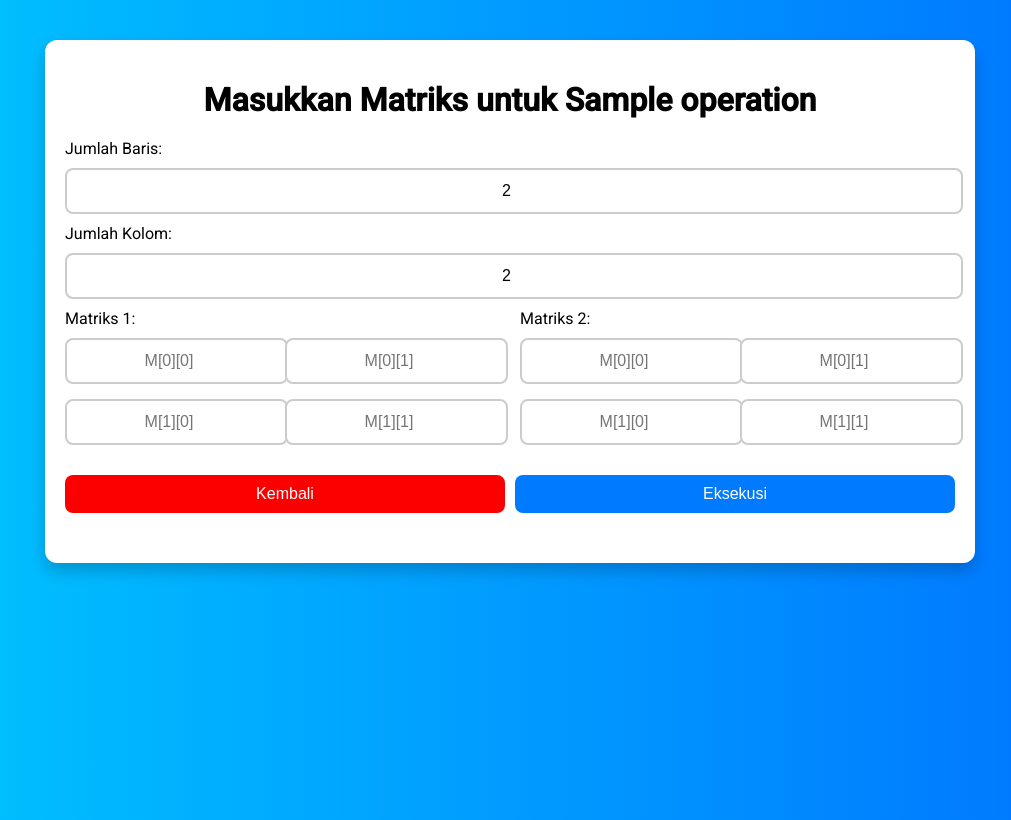
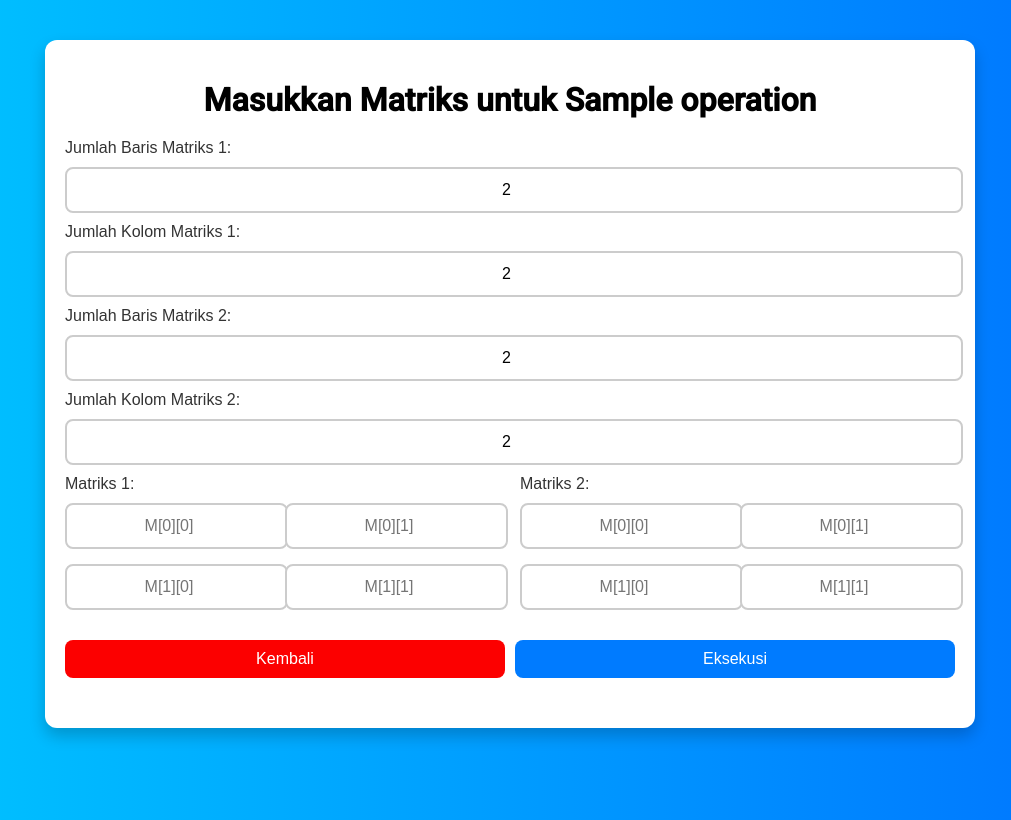
Before and after one commit to fathuhu/Alin-Matrix, a Flask app: template templates/input.html in a window 1280 px wide. Shown: the whole page, without its empty margins (130-1141 px from the left). Run offline with Flask 3, Linux system fonts and the light colour scheme; the template is opened without the code that fills it: most values are stand-ins (such as "Sample title", 1, 10 or a date in 2020).

Commit message:
add more operation matrix

```diff
--- a/app.py
+++ b/app.py
@@ -1,5 +1,6 @@
 from flask import Flask, render_template, request
 import numpy as np
+
 
 app = Flask(__name__)
 
@@ -14,87 +15,187 @@ def choose_operation():
 
 @app.route('/process_matrices', methods=['POST'])
 def process_matrices():
-    rows = int(request.form['rows'])
-    cols = int(request.form['cols'])
+    rows1 = int(request.form['rows1'])
+    cols1 = int(request.form['cols1'])
     operation = request.form['operation']
+    steps = []  # Inisialisasi steps sebagai list kosong
+    method = request.form.get('method', 'gauss')  # Tambahkan nilai default 'gauss' jika tidak ada input method
+
+    if operation not in ['determinant', 'transpose', 'scalar_multiplication', 'power', 'inverse', 'row_echelon', 'solve_linear_system']:
+        rows2 = int(request.form['rows2'])
+        cols2 = int(request.form['cols2'])
 
     # Konversi input Matriks 1 dari grid menjadi numpy array
-    matrix1 = np.zeros((rows, cols))
-    for i in range(rows):
-        for j in range(cols):
+    matrix1 = np.zeros((rows1, cols1))
+    for i in range(rows1):
+        for j in range(cols1):
             cell_value = request.form.get(f'matrix1-grid_cell_{i}_{j}')
             matrix1[i, j] = float(cell_value) if cell_value else 0
 
     # Mengambil nilai matriks 2 jika diperlukan
     matrix2 = None
     if operation not in ['determinant', 'transpose', 'scalar_multiplication', 'power', 'inverse', 'row_echelon', 'solve_linear_system']:
-        matrix2 = np.zeros((rows, cols))
-        for i in range(rows):
-            for j in range(cols):
+        matrix2 = np.zeros((rows2, cols2))
+        for i in range(rows2):
+            for j in range(cols2):
                 cell_value = request.form.get(f'matrix2-grid_cell_{i}_{j}')
                 matrix2[i, j] = float(cell_value) if cell_value else 0
 
     # Mengambil nilai skalar jika diperlukan
     scalar = float(request.form.get('scalar', 1))
+    power = int(request.form.get('power', 1))
 
     # Pemrosesan operasi berdasarkan yang dipilih
     result = None
-    if operation == 'addition' and matrix2 is not None:
-        result = matrix1 + matrix2
-    elif operation == 'subtraction' and matrix2 is not None:
-        result = matrix1 - matrix2
-    elif operation == 'multiplication' and matrix2 is not None:
-        result = np.dot(matrix1, matrix2)
-    elif operation == 'division' and matrix2 is not None:
-        result = matrix1 / matrix2
-    elif operation == 'determinant' and rows == cols:
-        result = np.linalg.det(matrix1)
-    elif operation == 'transpose':
-        result = matrix1.T
-    elif operation == 'scalar_multiplication':
-        result = scalar * matrix1
-    elif operation == 'power' and rows == cols:
-        result = np.linalg.matrix_power(matrix1, int(scalar))
-    elif operation == 'inverse' and rows == cols:
-        try:
-            result = np.linalg.inv(matrix1)
-        except np.linalg.LinAlgError:
-            result = "Matriks tidak dapat dibalik (singular)."
-    elif operation == 'row_echelon':
-        result = row_echelon(matrix1)
-    elif operation == 'solve_linear_system':
-        result = solve_linear_system(matrix1)
-    else:
-        return "Invalid operation or matrix dimensions", 400
+    try:
+        if operation == 'addition' and matrix2 is not None and matrix1.shape == matrix2.shape:
+            result = matrix1 + matrix2
+        elif operation == 'subtraction' and matrix2 is not None and matrix1.shape == matrix2.shape:
+            result = matrix1 - matrix2
+        elif operation == 'multiplication' and matrix2 is not None:
+            result = np.dot(matrix1, matrix2)
+        elif operation == 'determinant' and rows1 == cols1:
+            result = np.linalg.det(matrix1)
+        elif operation == 'transpose':
+            result = matrix1.T
+        elif operation == 'scalar_multiplication':
+            result = scalar * matrix1
+        elif operation == 'power' and rows1 == cols1:
+            result = np.linalg.matrix_power(matrix1, int(power))
+        elif operation == 'inverse' and rows1 == cols1:
+            try:
+                result = np.linalg.inv(matrix1)
+            except np.linalg.LinAlgError:
+                result = "Error: Matriks tidak dapat dibalik (singular)."
+        elif operation == 'row_echelon':
+            result, steps = row_echelon_with_steps(matrix1)
+        elif operation == 'solve_linear_system' and rows1 == cols1:
+            result, steps = solve_linear_system(matrix1, method)
+        else:
+            return "Error: Operasi tidak valid atau dimensi matriks tidak cocok.", 400
+    except ValueError as ve:
+        result = f"Error: Nilai input tidak valid. {str(ve)}"
+    except TypeError as te:
+        result = f"Error: Jenis input tidak valid. {str(te)}"
+    except Exception as e:
+        result = f"Error tidak terduga: {str(e)}"
 
-    return render_template('result.html', result=result, operation=operation)
+    # Render template dengan menambahkan variabel `steps`
+    return render_template('result.html', result=result, operation=operation, steps=steps)
 
-def row_echelon(matrix):
-    # Implementasi sederhana OBE (Row Echelon Form)
-    m = matrix.copy()
+def row_echelon_with_steps(matrix):
+    # Salin matriks asli untuk diproses dan pastikan dalam bentuk float
+    m = matrix.copy().astype(float)
     rows, cols = m.shape
+    steps = []  # List untuk menyimpan setiap langkah
+
     for i in range(min(rows, cols)):
-        # Jika elemen utama nol, cari baris lain untuk diganti
-        if m[i, i] == 0:
-            for j in range(i + 1, rows):
-                if m[j, i] != 0:
-                    m[[i, j]] = m[[j, i]]  # Tukar baris
-                    break
+        max_row = np.argmax(np.abs(m[i:, i])) + i
+        if m[max_row, i] != 0:  # Jika elemen terbesar tidak nol, tukar baris
+            if max_row != i:
+                m[[i, max_row]] = m[[max_row, i]]  # Tukar baris
+                steps.append(f"Tukar baris {i+1} dengan baris {max_row+1}:\n{m}\n")
+
+        # Normalisasi baris dengan pivot (buat elemen utama menjadi 1)
         if m[i, i] != 0:
-            m[i] = m[i] / m[i, i]  # Normalisasi baris
-            for j in range(i + 1, rows):
-                m[j] = m[j] - m[j, i] * m[i]  # Hilangkan elemen di bawah elemen utama
-    return m
+            pivot = m[i, i]
+            m[i] = m[i] / pivot
+            steps.append(f"Normalisasi baris {i+1} dengan pivot {pivot}:\n{m}\n")
 
-def solve_linear_system(matrix):
-    # Implementasi sederhana SPL menggunakan numpy (metode linalg.solve)
+        # Eliminasi elemen di bawah elemen pivot
+        for j in range(i + 1, rows):
+            if m[j, i] != 0:
+                factor = m[j, i]
+                m[j] = m[j] - factor * m[i]
+                steps.append(f"Eliminasi elemen pada baris {j+1} menggunakan baris {i+1}:\n{m}\n")
+
+    return m, steps
+
+def solve_linear_system(matrix, method):
     try:
         A = matrix[:, :-1]
         B = matrix[:, -1]
-        solution = np.linalg.solve(A, B)
-        return solution
+        det_A = np.linalg.det(A)
+        if det_A == 0:
+            return "Sistem tidak memiliki solusi unik (determinannya nol).", []
+
+        if method == 'gauss':
+            solution, steps = gauss_elimination(matrix)
+        elif method == 'gauss-jordan':
+            solution, steps = gauss_jordan_elimination(matrix)
+        else:
+            return f"Metode '{method}' tidak dikenali. Gunakan 'gauss' atau 'gauss-jordan'.", []
+
+        result = "Solusi variabel yang dicari:\n"
+        for i, sol in enumerate(solution):
+            result += f"x{i+1} = {sol:.2f}\n"
+
+        return result, steps
     except np.linalg.LinAlgError:
-        return "Sistem tidak memiliki solusi atau memiliki solusi tak hingga."
+        return "Sistem tidak memiliki solusi atau memiliki solusi tak hingga.", []
+    except Exception as e:
+        return f"Terjadi kesalahan: {str(e)}", []
+
+def gauss_elimination(matrix):
+    m = matrix.copy().astype(float)
+    rows, cols = m.shape
+    steps = []  # List untuk menyimpan langkah-langkah eliminasi
+
+    for i in range(min(rows, cols - 1)):
+        # Partial pivoting: Cari elemen terbesar di kolom sebagai pivot
+        max_row = np.argmax(np.abs(m[i:, i])) + i
+        if m[max_row, i] != 0:
+            if max_row != i:
+                m[[i, max_row]] = m[[max_row, i]]  # Tukar baris
+                steps.append(f"Tukar baris {i+1} dengan baris {max_row+1}:\n{m}\n")
+
+            # Normalisasi baris dengan pivot
+            pivot = m[i, i]
+            m[i] = m[i] / pivot
+            steps.append(f"Normalisasi baris {i+1} dengan pivot {pivot}:\n{m}\n")
+
+            # Eliminasi elemen di bawah pivot
+            for j in range(i + 1, rows):
+                factor = m[j, i]
+                m[j] = m[j] - factor * m[i]
+                steps.append(f"Eliminasi elemen pada baris {j+1} menggunakan baris {i+1}:\n{m}\n")
+
+    # Back substitution untuk menemukan solusi
+    solution = np.zeros(rows)
+    for i in range(rows - 1, -1, -1):
+        solution[i] = (m[i, -1] - np.dot(m[i, i+1:cols-1], solution[i+1:])) / m[i, i]
+        steps.append(f"Substitusi balik untuk x{i+1} = {solution[i]}:\n{m}\n")
+
+    return solution, steps
+
+def gauss_jordan_elimination(matrix):
+    m = matrix.copy().astype(float)
+    rows, cols = m.shape
+    steps = []  # List untuk menyimpan langkah-langkah eliminasi
+
+    for i in range(min(rows, cols - 1)):
+        # Partial pivoting: Cari elemen terbesar di kolom sebagai pivot
+        max_row = np.argmax(np.abs(m[i:, i])) + i
+        if m[max_row, i] != 0:
+            if max_row != i:
+                m[[i, max_row]] = m[[max_row, i]]  # Tukar baris
+                steps.append(f"Tukar baris {i+1} dengan baris {max_row+1}:\n{m}\n")
+
+            # Normalisasi baris dengan pivot
+            pivot = m[i, i]
+            m[i] = m[i] / pivot
+            steps.append(f"Normalisasi baris {i+1} dengan pivot {pivot}:\n{m}\n")
+
+            # Eliminasi elemen di atas dan di bawah pivot
+            for j in range(rows):
+                if j != i:
+                    factor = m[j, i]
+                    m[j] = m[j] - factor * m[i]
+                    steps.append(f"Eliminasi elemen pada baris {j+1} menggunakan baris {i+1}:\n{m}\n")
+
+    # Solusi dari matriks Gauss-Jordan
+    solution = m[:, -1]
+    return solution, steps
 
 if __name__ == '__main__':
     app.run(debug=True)
--- a/templates/index.html
+++ b/templates/index.html
@@ -59,7 +59,6 @@
             <option value="addition">Penjumlahan</option>
             <option value="subtraction">Pengurangan</option>
             <option value="multiplication">Perkalian</option>
-            <option value="division">Pembagian</option>
             <option value="determinant">Determinan</option>
             <option value="transpose">Transpose</option>
             <option value="scalar_multiplication">Perkalian Skalar</option>
--- a/templates/input.html
+++ b/templates/input.html
@@ -44,7 +44,6 @@
             gap: 5px;
             flex: 1;
         }
-        /* Responsif input lebih fleksibel terhadap lebar grid */
         input[type="number"] {
             width: 100%;
             height: 40px;
@@ -54,12 +53,10 @@
             border-radius: 8px;
             transition: border-color 0.3s ease;
         }
-
         input[type="number"]:focus {
             border-color: #007BFF;
             outline: none;
         }
-
         button {
             width: 100%;
             background-color: #007BFF;
@@ -72,56 +69,107 @@
             cursor: pointer;
             transition: background-color 0.3s ease, transform 0.3s ease;
         }
-
         button:hover {
             background-color: #0056b3;
             transform: translateY(-2px);
         }
-
         button:active {
             transform: translateY(1px);
         }
-
         .button-container {
             display: flex;
             justify-content: space-between;
-            gap: 10px; /* Memberi jarak antara tombol Kembali dan Eksekusi */
+            gap: 10px;
         }
-
         .back-button {
-            background-color: #fc0000; /* Warna abu-abu untuk tombol kembali */
+            background-color: #fc0000;
         }
-
         .back-button:hover {
             background-color: #af0404;
         }
-
         .back-button:active {
             transform: translateY(1px);
         }
-
         h1 {
             text-align: center;
             color: #000000;
             margin-bottom: 20px;
         }
+        label {
+            font-family: Arial, sans-serif;
+            font-size: 16px;
+            margin-right: 10px;
+            color: #333;
+        }
 
-        /* Aturan untuk layar kecil */
+        select {
+            font-family: Arial, sans-serif;
+            font-size: 16px;
+            padding: 5px 10px;
+            border: 1px solid #ccc;
+            border-radius: 4px;
+            background-color: #f8f8f8;
+            cursor: pointer;
+            transition: all 0.3s ease;
+        }
+
+        /* Style untuk tampilan dropdown saat difokuskan */
+        select:focus {
+            outline: none;
+            border-color: #66afe9;
+            box-shadow: 0 0 8px rgba(102, 175, 233, 0.6);
+            background-color: #fff;
+        }
+
+        /* Style saat pointer berada di atas dropdown */
+        select:hover {
+            border-color: #888;
+        }
+
+        /* Style untuk menata opsi dropdown */
+        option {
+            font-size: 16px;
+            padding: 5px;
+        }
+
+        /* Style untuk kontainer elemen dropdown */
+        #method {
+            margin-top: 10px;
+        }
+
+        /* Style untuk posisi dan jarak */
+        select, label {
+            display: inline-block;
+            vertical-align: middle;
+        }
+
+        /* Container styling jika ada div pembungkus */
+        .dropdown-container {
+            display: flex;
+            align-items: center;
+            margin-bottom: 15px;
+        }
+
+        /* Untuk memisahkan dropdown dari elemen lainnya */
+        .dropdown-container + * {
+            margin-top: 15px;
+        }
+
         @media (max-width: 480px) {
             form {
                 width: 90%;
             }
-
             button, input, label {
                 font-size: 14px;
             }
             .matrix-container {
                 flex-direction: column;
             }
+            .button-container {
+                flex-direction: column;
+            }
 
-            .button-container {
-                flex-direction: column; /* Tombol ditumpuk pada layar kecil */
-            }
+
         }
     </style>
 </head>
@@ -129,12 +177,26 @@
     <form action="/process_matrices" method="POST">
         <h1>Masukkan Matriks untuk {{ operation }}</h1>
         <input type="hidden" name="operation" value="{{ operation }}">
-        <label for="rows">Jumlah Baris:</label>
-        <input type="number" id="rows" name="rows" value="2" min="1">
-        <label for="cols">Jumlah Kolom:</label>
-        <input type="number" id="cols" name="cols" value="2" min="1">
 
-        <!-- Container untuk kedua grid berdampingan -->
+        <label for="rows1">Jumlah Baris Matriks 1:</label>
+        <input type="number" id="rows1" name="rows1" value="2" min="1">
+        <label for="cols1">Jumlah Kolom Matriks 1:</label>
+        <input type="number" id="cols1" name="cols1" value="2" min="1" oninput="validateMatrixDimensions('{{ operation }}')">
+
+        {% if operation not in ['determinant', 'transpose', 'scalar_multiplication', 'power', 'inverse', 'row_echelon', 'solve_linear_system'] %}
+        <div id="matrix2-container">
+            <label for="rows2">Jumlah Baris Matriks 2:</label>
+            <input type="number" id="rows2" name="rows2" value="2" min="1" oninput="validateMatrixDimensions('{{ operation }}')">
+            <label for="cols2">Jumlah Kolom Matriks 2:</label>
+            <input type="number" id="cols2" name="cols2" value="2" min="1">
+        </div>
+        {% endif %}
+
+        <!-- Peringatan untuk dimensi yang tidak cocok -->
+        <div id="dimension-warning" style="color: red; font-size: 14px; display: none;">
+            Peringatan: Jumlah kolom Matriks 1 harus sama dengan jumlah baris Matriks 2 untuk operasi perkalian!
+        </div>
+
         <div class="matrix-container">
             <div>
                 <label for="matrix1">Matriks 1:</label>
@@ -150,14 +212,27 @@
         </div>
 
         {% if operation == 'scalar_multiplication' %}
-        <label for="scalar">Masukkan Skalar:</label>
-        <input type="number" id="scalar" name="scalar" value="1">
+        <label for="scalar">Skalar:</label>
+        <input type="number" id="scalar" name="scalar" value="2">
         {% endif %}
 
-        <!-- Container untuk tombol kembali dan eksekusi -->
+        {% if operation == 'power' %}
+        <label for="power">Pangkat:</label>
+        <input type="number" id="power" name="power" value="2">
+        {% endif %}
+
+        {% if operation == 'solve_linear_system' %}
+        <label for="method">Metode:</label>
+        <select id="method" name="method">
+            <option value="gauss">Eliminasi Gauss</option>
+            <option value="gauss-jordan">Eliminasi Gauss-Jordan</option>
+        </select>
+        {% endif %}
+
+
         <div class="button-container">
             <button type="button" class="back-button" onclick="window.location.href='{{ url_for('index') }}'">Kembali</button>
-            <button type="submit">Eksekusi</button>
+            <button type="submit" id="execute-button" {% if operation == "multiplication" %}disabled{% endif %}>Eksekusi</button>
         </div>
     </form>
 
@@ -165,8 +240,8 @@
         function createMatrixGrid(containerId, rows, cols) {
             let container = document.getElementById(containerId);
             container.innerHTML = '';
-            container.style.gridTemplateColumns = `repeat(${cols}, minmax(50px, 1fr))`; // Membuat kolom lebih fleksibel
-            container.style.gridAutoRows = `minmax(40px, auto)`; // Membuat baris lebih fleksibel
+            container.style.gridTemplateColumns = `repeat(${cols}, minmax(50px, 1fr))`;
+            container.style.gridAutoRows = `minmax(40px, auto)`;
 
             for (let i = 0; i < rows; i++) {
                 for (let j = 0; j < cols; j++) {
@@ -180,20 +255,62 @@
         }
 
         function updateGrids() {
-            let rows = document.getElementById('rows').value;
-            let cols = document.getElementById('cols').value;
-            createMatrixGrid('matrix1-grid', rows, cols);
-            if (document.getElementById('matrix2-grid')) {
-                createMatrixGrid('matrix2-grid', rows, cols);
+            let rows1 = document.getElementById('rows1').value;
+            let cols1 = document.getElementById('cols1').value;
+            createMatrixGrid('matrix1-grid', rows1, cols1);
+
+            // Hanya buat grid untuk matriks 2 jika diperlukan
+            if (document.getElementById('matrix2-container')) {
+                let rows2 = document.getElementById('rows2').value;
+                let cols2 = document.getElementById('cols2').value;
+                createMatrixGrid('matrix2-grid', rows2, cols2);
             }
         }
 
-        document.getElementById('rows').addEventListener('input', updateGrids);
-        document.getElementById('cols').addEventListener('input', updateGrids);
+        function validateMatrixDimensions(operation) {
+            // Ambil nilai dari input matriks 1 dan matriks 2
+            var cols1 = document.getElementById("cols1").value;
+            var rows2 = document.getElementById("rows2").value;
+
+            // Ambil elemen peringatan dan tombol eksekusi
+            var warningText = document.getElementById("dimension-warning");
+            var executeButton = document.getElementById("execute-button");
+
+            // Hanya lakukan validasi saat operasi adalah perkalian
+            if (operation === 'multiplication') {
+                // Periksa apakah kolom matriks 1 sama dengan baris matriks 2
+                if (cols1 == rows2) {
+                    // Jika sama, sembunyikan peringatan dan aktifkan tombol eksekusi
+                    warningText.style.display = "none";
+                    executeButton.disabled = false;
+                } else {
+                    // Jika tidak sama, tampilkan peringatan dan nonaktifkan tombol eksekusi
+                    warningText.style.display = "block";
+                    executeButton.disabled = true;
+                }
+            } else {
+                // Untuk operasi selain perkalian, sembunyikan peringatan dan aktifkan tombol
+                warningText.style.display = "none";
+                executeButton.disabled = false;
+            }
+        }
 
         window.onload = function() {
+            validateMatrixDimensions('{{ operation }}');
+        }
+
+        // Event listener untuk perubahan baris dan kolom
+        document.addEventListener('DOMContentLoaded', () => {
+            document.getElementById('rows1').addEventListener('input', updateGrids);
+            document.getElementById('cols1').addEventListener('input', updateGrids);
+            if (document.getElementById('rows2')) {
+                document.getElementById('rows2').addEventListener('input', updateGrids);
+                document.getElementById('cols2').addEventListener('input', updateGrids);
+            }
+
             updateGrids();
-        };
+        });
     </script>
 </body>
+
 </html>
```
Also changed, not shown: templates/result.html (+20 -0 lines).
